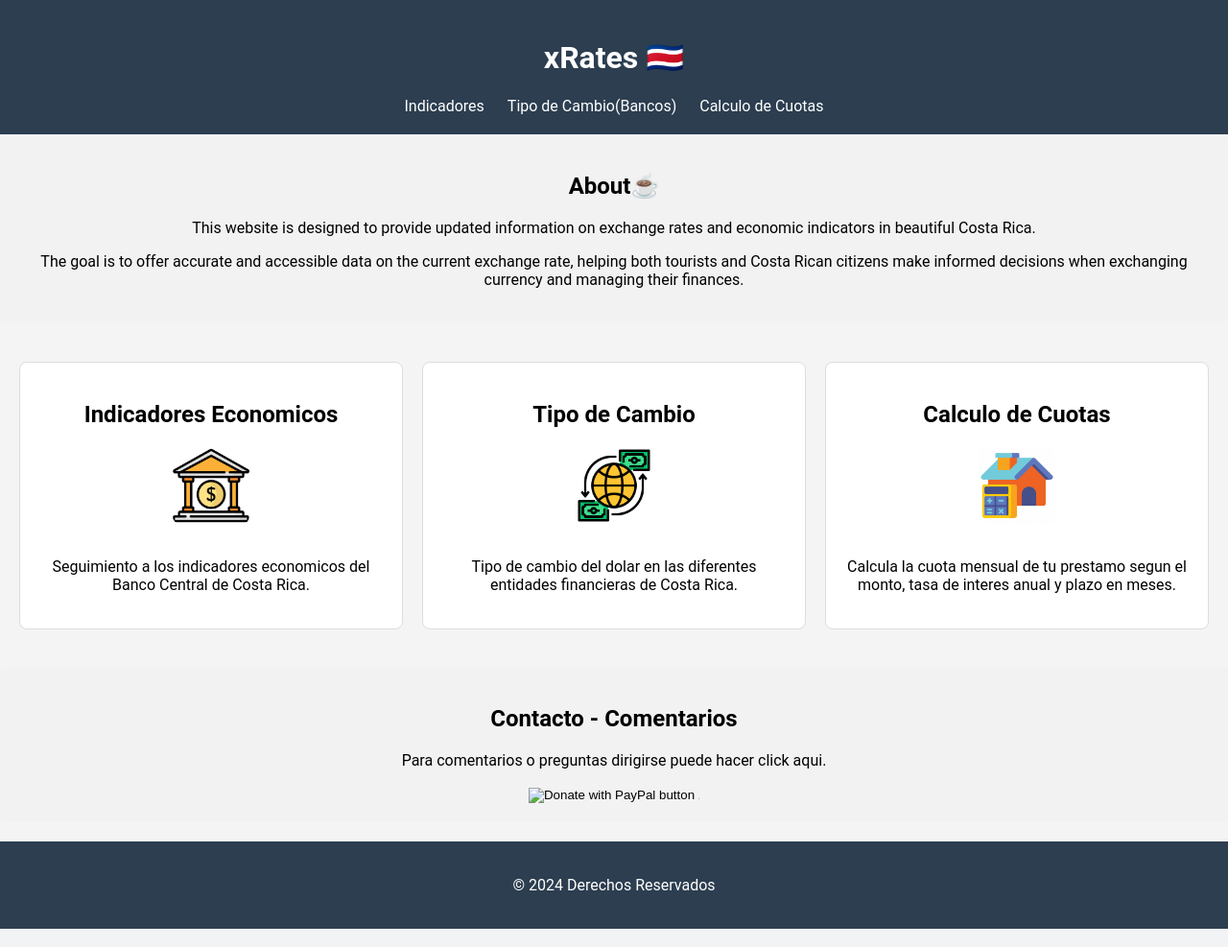
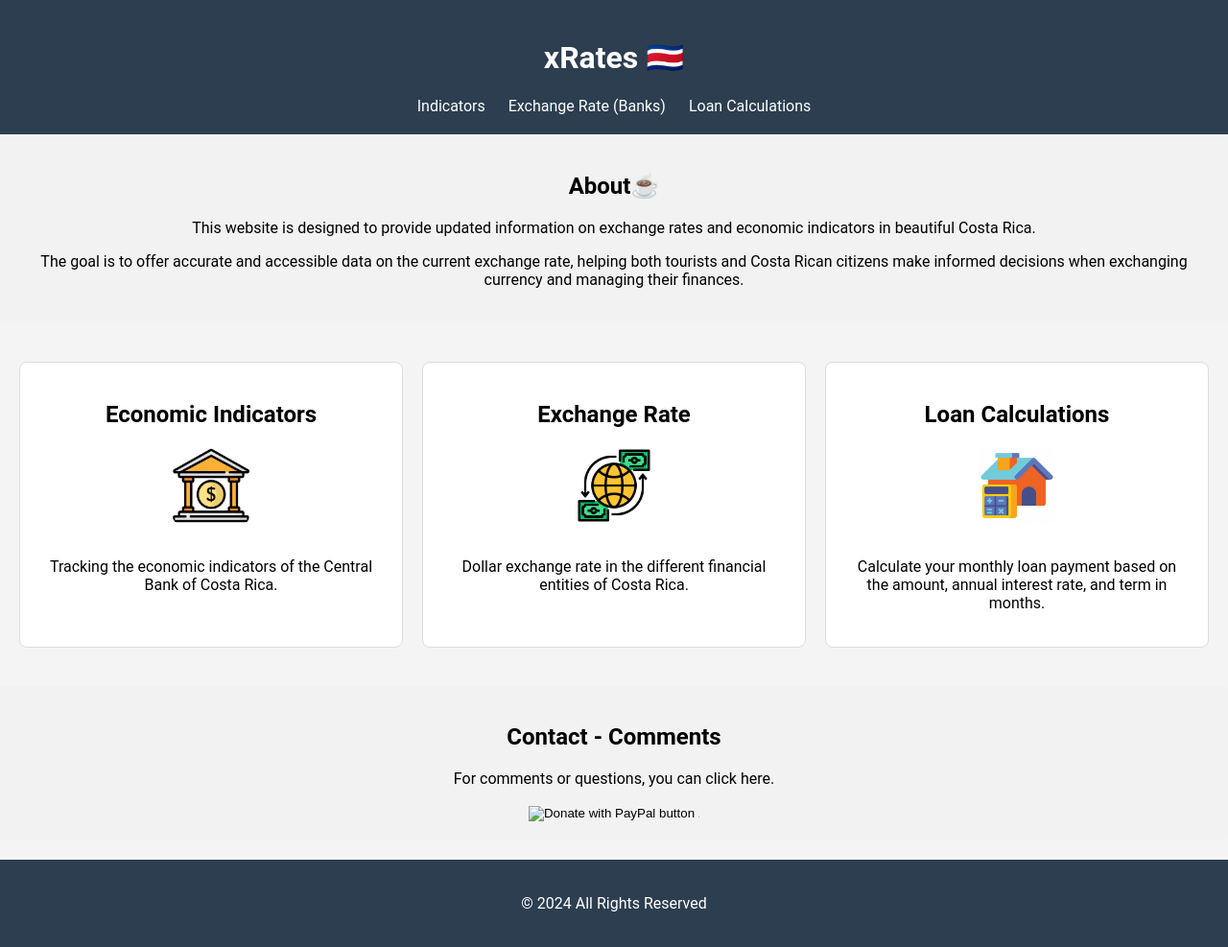
Before and after one commit to dec0derx/mycashcr, a Django app: page / in a window 1280 px wide. Shown: the whole page at 96% size. Run offline with Django 5.2, Linux system fonts and the light colour scheme; some libraries are stand-ins or nearby versions.

Commit message:
Translate to English

```diff
--- a/index/templates/index/index.html
+++ b/index/templates/index/index.html
@@ -99,10 +99,9 @@
     <h1>xRates 🇨🇷</h1>
   </a>
   <nav>
-    <a href="{% url "economics" %}">Indicadores</a>
-    <a href="{% url "exchange-rate" %}">Tipo de Cambio(Bancos)</a>
-    <a href="{% url "loan-Calculations" %}">Calculo de Cuotas</a>
-
+    <a href="{% url "economics" %}">Indicators</a>
+    <a href="{% url "exchange-rate" %}">Exchange Rate (Banks)</a>
+    <a href="{% url "loan-Calculations" %}">Loan Calculations</a>
   </nav>
 </header>
 
@@ -115,51 +114,49 @@
 <section id="apps-section">
   <div class="container">
     <a href="{% url "economics" %}">
-      <h2>Indicadores Economicos</h2>
-      <img class="app-image" src="{% static "index/images/banking.png" %}" alt="Indicadores Economicos"/>
-      <p>Seguimiento a los indicadores economicos del Banco Central de Costa Rica.</p>
+      <h2>Economic Indicators</h2>
+      <img class="app-image" src="{% static "index/images/banking.png" %}" alt="Economic Indicators"/>
+      <p>Tracking the economic indicators of the Central Bank of Costa Rica.</p>
     </a>
   </div>
   <div class="container">
     <a href="{% url "exchange-rate" %}">
-      <h2>Tipo de Cambio</h2>
-      <img class="app-image" src="{% static "index/images/exchange_rate.png" %}" alt="Tipo de Cambio (Banca Comercial)"/>
-      <p>Tipo de cambio del dolar en las diferentes entidades financieras de Costa Rica.</p>
+      <h2>Exchange Rate</h2>
+      <img class="app-image" src="{% static "index/images/exchange_rate.png" %}" alt="Exchange Rate (Commercial Banks)"/>
+      <p>Dollar exchange rate in the different financial entities of Costa Rica.</p>
     </a>
   </div>
   <div class="container">
     <a href="{% url "loan-Calculations" %}">
-      <h2>Calculo de Cuotas</h2>
-      <img class="app-image" src="{% static "index/images/loan_calculator.jpg" %}" alt="Calculadora de Cuotas"/>
-      <p>Calcula la cuota mensual de tu prestamo segun el monto, tasa de interes anual y plazo en meses.</p>
+      <h2>Loan Calculations</h2>
+      <img class="app-image" src="{% static "index/images/loan_calculator.jpg" %}" alt="Loan Calculator"/>
+      <p>Calculate your monthly loan payment based on the amount, annual interest rate, and term in months.</p>
     </a>
   </div>
   <!--
   <div class="container">
     <a href="{% url "salary-calculator" %}">
-      <h2>Calculadora Salarial</h2>
+      <h2>Salary Calculator</h2>
       <img class="app-image" src="{% static "index/images/salary.png" %}" alt="Mountain Hiking"/>
-      <p>Calcula tu Salario Neto.</p>
+      <p>Calculate your Net Salary.</p>
     </a>
   </div>
   -->
 </section>
 
 <section class="info-section" id="contact-section">
-  <h2>Contacto - Comentarios</h2>
-  <p>Para comentarios o preguntas dirigirse puede hacer click aqui.</p>
+  <h2>Contact - Comments</h2>
+  <p>For comments or questions, you can click here.</p>
   <form action="https://www.paypal.com/donate" method="post" target="_top">
     {% csrf_token %}
     <input type="hidden" name="hosted_button_id" value="DDHHZEY2U6YHN" />
     <input class="paypal-button" type="image" src="https://pics.paypal.com/00/s/MGE4OGE1ODEtNzAyOS00YTAxLTlhMmQtNWI5NmVhZDZiNDRj/file.PNG" border="0" name="submit" title="PayPal - The safer, easier way to pay online!" alt="Donate with PayPal button" />
     <img alt="" border="0" src="https://www.paypal.com/en_CR/i/scr/pixel.gif" width="1" height="1" />
   </form>
-
-
 </section>
 
 <footer>
-  <p>&copy; 2024 Derechos Reservados</p>
+  <p>&copy; 2024 All Rights Reserved</p>
 </footer>
 
 </body>
```
Also changed, not shown: economics/templates/economics/indicators.html (+7 -9 lines), exchangeRateCR/templates/exchangeRateCR/exchange_rate.html (+8 -11 lines), db.sqlite3.
